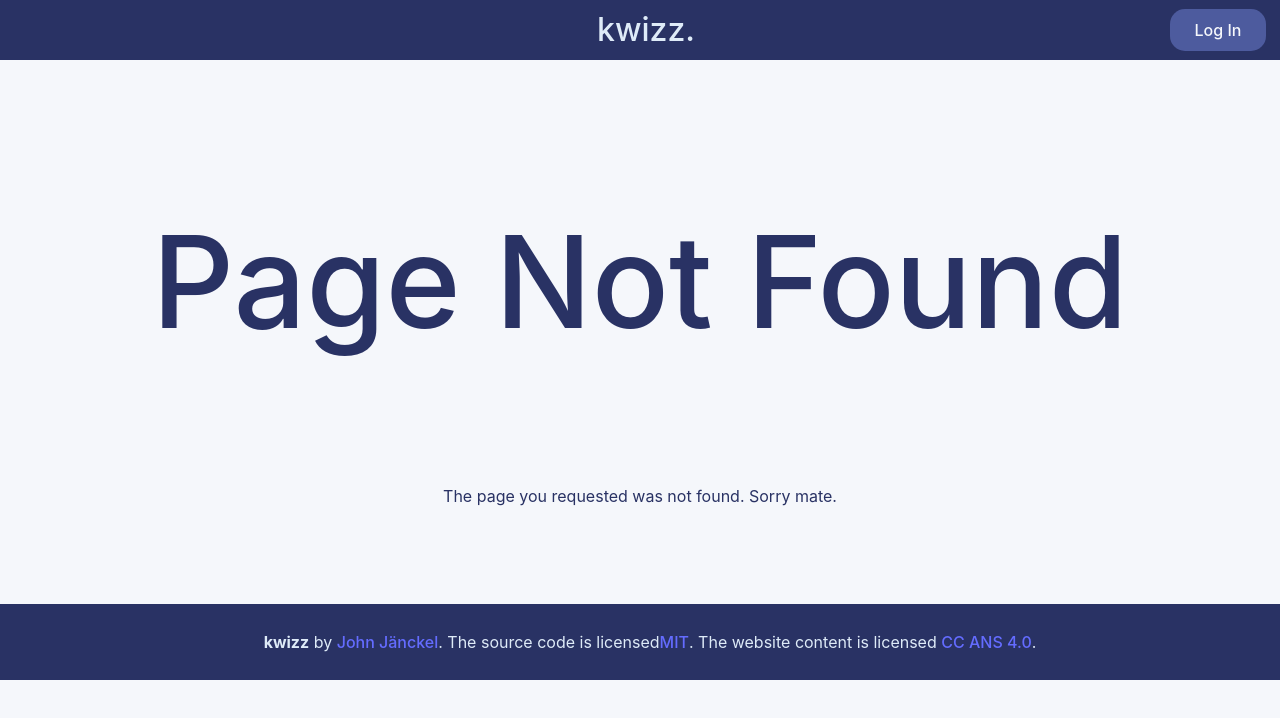
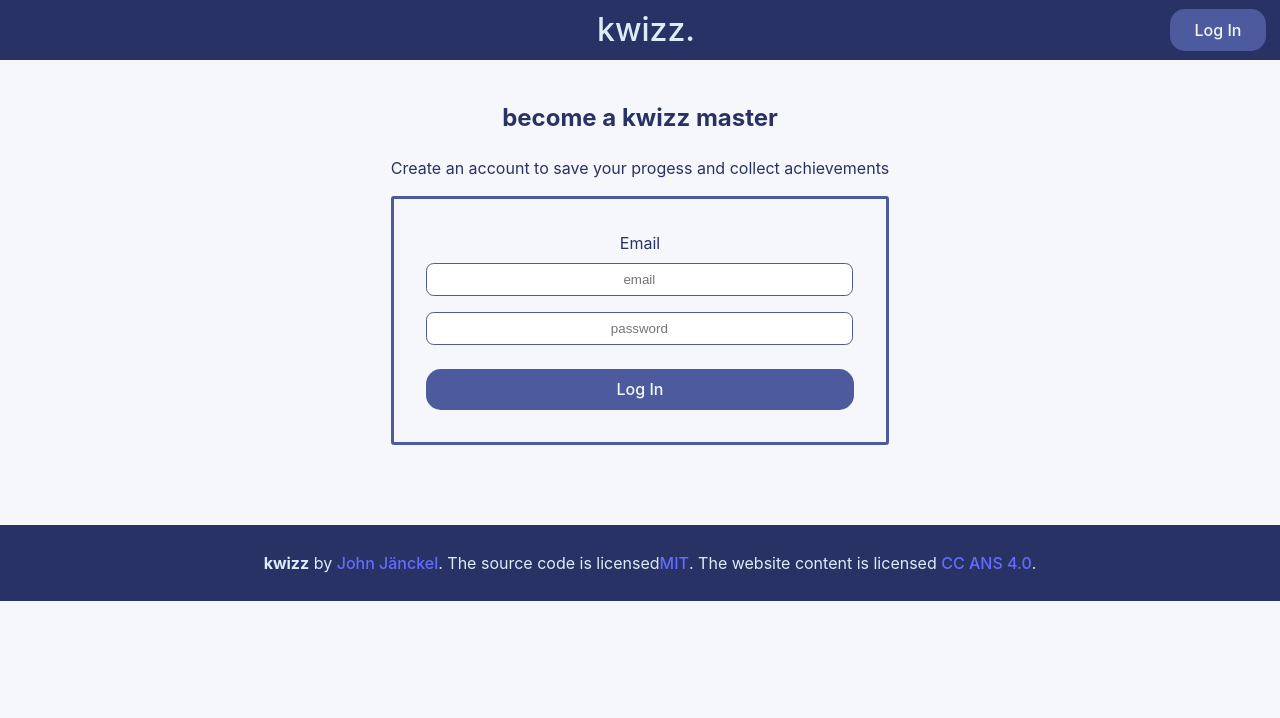
Before and after one commit to leSullivan/KWIZZ, a React (Vite) app: page /login in a window 1280 px wide. Before the commit this address had no page. Shown: the top 718 px of the page. Built offline with nearby package versions, Linux system fonts and the light colour scheme.

Commit message:
creating Login Page

```diff
--- a/src/App.tsx
+++ b/src/App.tsx
@@ -5,6 +5,7 @@ import GameScreen from "./Pages/GameScreen";
 import Navbar from "./components/Navbar";
 import PageNotFound from "./Pages/NotFound";
 import Footer from "./components/Footer";
+import Login from "./Pages/Login";
 
 import blob1 from "./assets/blob1.svg";
 import blob2 from "./assets/blob2.svg";
@@ -17,6 +18,7 @@ function App() {
         <Routes>
           <Route path="/" element={<Home />} />
           <Route path="/game" element={<GameScreen />} />
+          <Route path="/login" element={<Login />} />
           <Route path="*" element={<PageNotFound />} />
         </Routes>
         {/* <img src={blob1} className="blob1" alt="blob" /> */}
--- a/src/Pages/GameScreen.tsx
+++ b/src/Pages/GameScreen.tsx
@@ -44,7 +44,6 @@ export default function GameScreen() {
       `https://opentdb.com/api.php?amount=${gameSettings.questionAmount}`
     );
     const data = await res.json();
-    console.log(data);
     if (data.response_code !== 0) {
       return;
     }
--- a/src/Pages/Home.tsx
+++ b/src/Pages/Home.tsx
@@ -11,10 +11,10 @@ export default function StartScreen() {
     <div className="home">
       <div className='home--content'>
         <img src={logo} alt="logo" className="home--logo" />
-        <form>
+        <div className="home--options">
           <p>How many questions can you answer correctly?</p>
           <button onClick={() => navigate('/game')}>Start Game</button>
-        </form>
+        </div>
       </div>
     </div>
   );
--- /dev/null
+++ b/src/Pages/Login.css
@@ -0,0 +1,18 @@
+.login--form {
+  border: 3px solid #4d5b9e;
+  border-radius: 3px;
+  padding: 2rem;
+  display: flex;
+  flex-direction: column;
+  align-items: left;
+  text-align: left;
+}
+
+.login--form input {
+  width: 94%;
+}
+
+.login--form button {
+  margin-top: 1rem;
+  width: 100%;
+}
--- /dev/null
+++ b/src/Pages/Login.tsx
@@ -0,0 +1,44 @@
+import { useState } from "react";
+import "./Login.css"
+
+const Login = () => {
+  const [loginCredentials, updateLoginCredentials] = useState({
+    email: "",
+    password: "",
+  });
+
+  return (
+    <div style={{textAlign: 'center'}}>
+      <h2>become a kwizz master</h2>
+      <p>Create an account to save your progess and collect achievements</p>
+      <form className="login--form">
+        <label htmlFor="email">Email</label>
+        <input
+          type="email"
+          placeholder="email"
+          value={loginCredentials.email}
+          onChange={(e) =>
+            updateLoginCredentials({
+              ...loginCredentials,
+              email: e.target.value,
+            })
+          }
+        />
+        <input
+          type="password"
+          placeholder="password"
+          value={loginCredentials.password}
+          onChange={(e) =>
+            updateLoginCredentials({
+              ...loginCredentials,
+              password: e.target.value,
+            })
+          }
+        />
+        <button type="submit">Log In</button>
+      </form>
+    </div>
+  );
+};
+
+export default Login;
--- a/src/Pages/home.css
+++ b/src/Pages/home.css
@@ -20,23 +20,22 @@
     animation: home-logo ease-out 1.5s;
   }
 
-  form{
+  .home--options{
     display: flex;
     flex-direction: column;
     align-items: start;
     animation: home-start ease-out 1.5s ;
   }
 
-  form input{
+  input{
     margin: 0.5rem 0px;
     padding: 0.5rem 0.7rem;
-    font-size: 1.2rem;
     border: 0.1rem solid #4D5B9E;
     border-radius: 7.71045px;
     width: 20rem;
   }
 
-  form button{
+  .home--options button{
     margin-top: 1rem;
     width: 100%;
   }
--- a/src/components/Navbar.tsx
+++ b/src/components/Navbar.tsx
@@ -2,7 +2,7 @@ import "./navbar.css";
 import logo from "../assets/navLogo.svg";
 import { useNavigate } from "react-router-dom";
 
-const Navbar = () => {
+  const Navbar = () => {
   const navigate = useNavigate();
 
   return (
@@ -12,8 +12,8 @@ const Navbar = () => {
                 <li>Leaderboard</li>
             </ul> */}
       <div className="spacer" />
-      <h2 onClick={() => navigate("/")}> kwizz. </h2>
-      <button>Log In</button>
+      <h2 onClick={() => navigate("/")} className="navbar--title"> kwizz. </h2>
+      <button onClick={()=>navigate('/login')}>Log In</button>
 
       {/* <div className="userAccount">{userName}</div>  user: ? btn*/}
     </nav>
--- a/src/components/navbar.css
+++ b/src/components/navbar.css
@@ -11,7 +11,7 @@ nav {
   height: 2.5rem;
 }
 
-h2 {
+.navbar--title {
   font-size: 2rem;
   font-weight: 500;
   color: #DEEBF8;
--- a/src/firebase.ts
+++ b/src/firebase.ts
@@ -1,5 +1,6 @@
 import { initializeApp } from "firebase/app";
 import { getAnalytics } from "firebase/analytics";
+import { getAuth } from "firebase/auth";
 
 const firebaseConfig = {
   apiKey: process.env.FIREBASE_API_KEY,
@@ -14,8 +15,11 @@ const firebaseConfig = {
 // Initialize Firebase
 const app = initializeApp(firebaseConfig);
 const analytics = getAnalytics(app);
+const auth = getAuth();
+
 
 export{
     app,
-    analytics
+    analytics,
+    auth
 }
```
